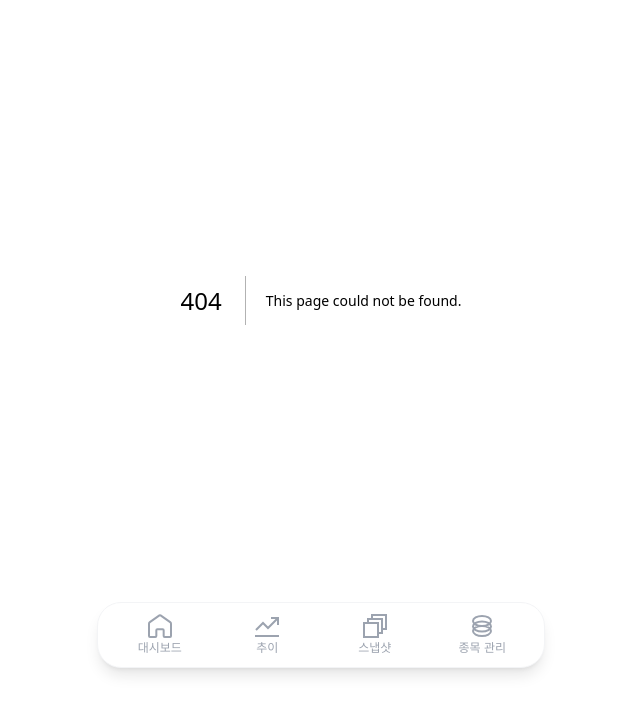
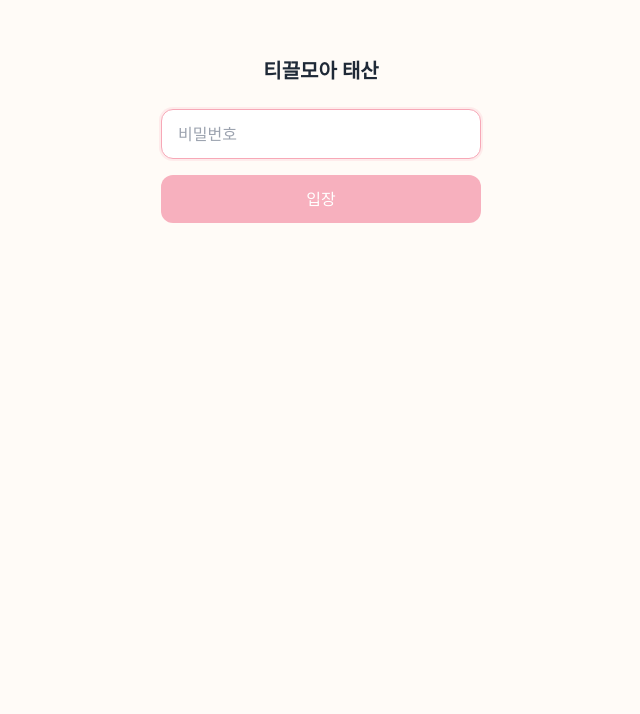
Before and after one commit to yooooonk/teasan, a Next.js app: page /login in a window 1280 px wide. Before the commit this address had no page. Shown: the part 116-830 px from the top of the page, without its empty margins (319-959 px from the left). After the commit the page ends 800 px from the top, so only its background shows below. Built offline with nearby package versions, Linux system fonts and the light colour scheme.

Commit message:
비밀번호 입력 페이지 추가\

```diff
--- /dev/null
+++ b/src/app/api/auth/login/route.ts
@@ -0,0 +1,43 @@
+import { NextRequest, NextResponse } from 'next/server'
+
+const AUTH_COOKIE_NAME = 'auth'
+const COOKIE_MAX_AGE = 60 * 60 * 24 * 30 // 30일
+
+export async function POST(req: NextRequest) {
+  try {
+    const body = await req.json()
+    const password = typeof body.password === 'string' ? body.password : ''
+
+    const appPassword = process.env.APP_PASSWORD
+    const authSecret = process.env.AUTH_SECRET
+
+    if (!appPassword || !authSecret) {
+      return NextResponse.json(
+        { ok: false, error: '서버 설정이 올바르지 않습니다.' },
+        { status: 500 }
+      )
+    }
+
+    if (password !== appPassword) {
+      return NextResponse.json(
+        { ok: false, error: '비밀번호가 올바르지 않습니다.' },
+        { status: 401 }
+      )
+    }
+
+    const res = NextResponse.json({ ok: true })
+    res.cookies.set(AUTH_COOKIE_NAME, authSecret, {
+      httpOnly: true,
+      secure: process.env.NODE_ENV === 'production',
+      sameSite: 'lax',
+      maxAge: COOKIE_MAX_AGE,
+      path: '/',
+    })
+    return res
+  } catch {
+    return NextResponse.json(
+      { ok: false, error: '요청 처리 중 오류가 발생했습니다.' },
+      { status: 500 }
+    )
+  }
+}
--- /dev/null
+++ b/src/app/api/auth/logout/route.ts
@@ -0,0 +1,15 @@
+import { NextResponse } from 'next/server'
+
+const AUTH_COOKIE_NAME = 'auth'
+
+export async function POST() {
+  const res = NextResponse.json({ ok: true })
+  res.cookies.set(AUTH_COOKIE_NAME, '', {
+    httpOnly: true,
+    secure: process.env.NODE_ENV === 'production',
+    sameSite: 'lax',
+    maxAge: 0,
+    path: '/',
+  })
+  return res
+}
--- a/src/app/dashboard/client.tsx
+++ b/src/app/dashboard/client.tsx
@@ -52,14 +52,27 @@
     )
   }
 
+  async function handleLogout() {
+    await fetch('/api/auth/logout', { method: 'POST' })
+    router.push('/login')
+    router.refresh()
+  }
+
   return (
     <div className="px-4 py-4">
       <div className="flex justify-between items-center mb-4">
         <h1 className="text-2xl font-bold text-gray-900">
           자산 목표 현황
         </h1>
-        <button
-          onClick={() => router.push('/targets')}
+        <div className="flex items-center gap-2">
+          <button
+            onClick={handleLogout}
+            className="text-sm text-gray-500 hover:text-gray-700 py-1 px-2 min-h-0 min-w-0"
+          >
+            로그아웃
+          </button>
+          <button
+            onClick={() => router.push('/targets')}
           className="px-4 py-1.5 text-white rounded-2xl font-medium min-h-[44px] transition-colors"
           style={{
             backgroundColor: '#FBA2AB',
@@ -79,6 +92,7 @@
         >
           목표입력
         </button>
+        </div>
       </div>
 
       {/* 목표 Progress Bar - 맨 위 */}
--- a/src/app/layout.tsx
+++ b/src/app/layout.tsx
@@ -1,4 +1,4 @@
-import BottomNavigation from '@/components/ui/BottomNavigation'
+import NavWrapper from '@/components/ui/NavWrapper'
 import ContentArea from '@/components/ui/ContentArea'
 import type { Metadata } from 'next'
 import { Inter } from 'next/font/google'
@@ -28,7 +28,7 @@
         <main className="min-h-screen pb-24">
           <ContentArea>{children}</ContentArea>
         </main>
-        <BottomNavigation />
+        <NavWrapper />
       </body>
     </html>
   )
--- /dev/null
+++ b/src/app/login/page.tsx
@@ -0,0 +1,81 @@
+'use client'
+
+import { useRouter, useSearchParams } from 'next/navigation'
+import { FormEvent, Suspense, useState } from 'react'
+
+function LoginForm() {
+  const router = useRouter()
+  const searchParams = useSearchParams()
+  const from = searchParams.get('from') || '/'
+  const [password, setPassword] = useState('')
+  const [error, setError] = useState('')
+  const [loading, setLoading] = useState(false)
+
+  async function handleSubmit(e: FormEvent) {
+    e.preventDefault()
+    setError('')
+    setLoading(true)
+    try {
+      const res = await fetch('/api/auth/login', {
+        method: 'POST',
+        headers: { 'Content-Type': 'application/json' },
+        body: JSON.stringify({ password }),
+      })
+      const data = await res.json()
+      if (!res.ok) {
+        setError(data.error || '로그인에 실패했습니다.')
+        return
+      }
+      router.push(from)
+      router.refresh()
+    } catch {
+      setError('연결할 수 없습니다.')
+    } finally {
+      setLoading(false)
+    }
+  }
+
+  return (
+    <div className="w-full max-w-xs">
+      <h1 className="text-xl font-semibold text-center text-gray-800 mb-2">
+        티끌모아 태산
+      </h1>
+      <p className="text-sm text-gray-500 text-center mb-6">
+
+      </p>
+      <form onSubmit={handleSubmit} className="space-y-4">
+        <input
+          type="password"
+          value={password}
+          onChange={(e) => setPassword(e.target.value)}
+          placeholder="비밀번호"
+          autoComplete="current-password"
+          className="w-full px-4 py-3 rounded-xl border border-gray-200 focus:border-[#F7A8B7] focus:ring-2 focus:ring-[#F7A8B7]/20 outline-none transition"
+          autoFocus
+          disabled={loading}
+        />
+        {error && (
+          <p className="text-sm text-red-500 text-center">{error}</p>
+        )}
+        <button
+          type="submit"
+          disabled={loading}
+          className="w-full py-3 rounded-xl font-medium text-white transition opacity-90 hover:opacity-100 disabled:opacity-60"
+          style={{ backgroundColor: '#F7A8B7' }}
+        >
+          {loading ? '확인 중…' : '입장'}
+        </button>
+      </form>
+    </div>
+  )
+}
+
+export default function LoginPage() {
+  return (
+    <div className="min-h-[60vh] flex flex-col items-center justify-center px-6">
+      <Suspense fallback={<div className="text-gray-500">로딩 중...</div>}>
+        <LoginForm />
+      </Suspense>
+    </div>
+  )
+}
--- /dev/null
+++ b/src/components/ui/NavWrapper.tsx
@@ -0,0 +1,10 @@
+'use client'
+
+import { usePathname } from 'next/navigation'
+import BottomNavigation from './BottomNavigation'
+
+export default function NavWrapper() {
+  const pathname = usePathname()
+  if (pathname === '/login') return null
+  return <BottomNavigation />
+}
```
Also changed, not shown: src/middleware.ts (added, +32 -0 lines), 1 other file (tests, documents, lock files or other folders).
